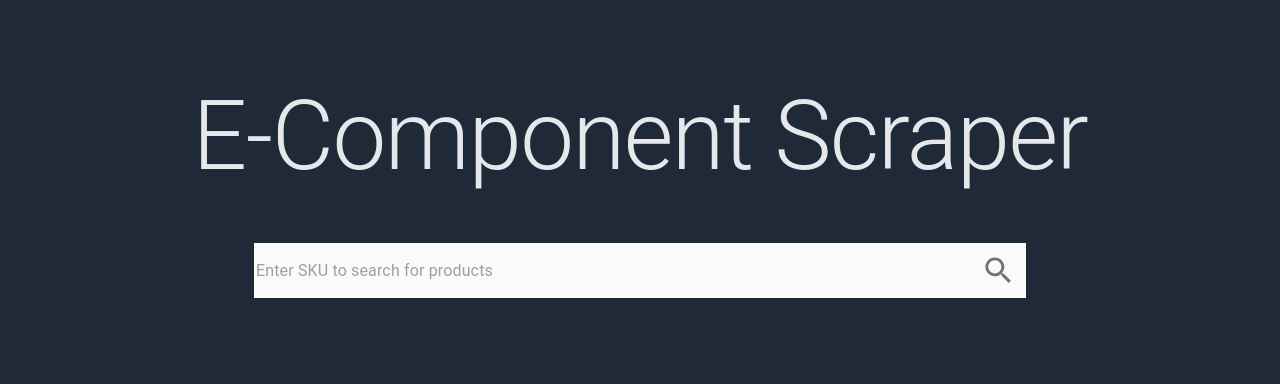
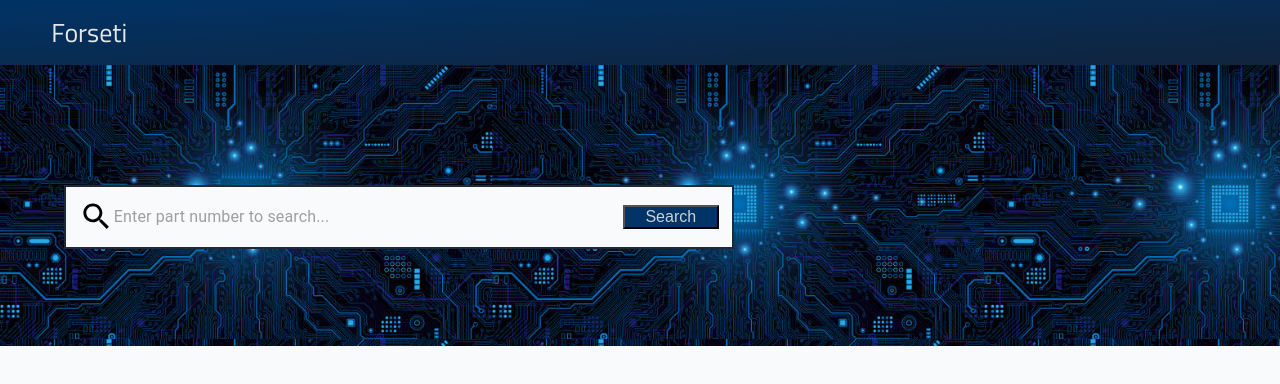
Before and after one commit to kana140/component-scraper, a React (Create React App) app in the folder frontend/: page / in a window 1280 px wide. Shown: the top 384 px of the page. Built offline with nearby package versions, Linux system fonts and the light colour scheme.

Commit message:
Update UI

```diff
--- a/frontend/src/App.css
+++ b/frontend/src/App.css
@@ -1,16 +1,30 @@
 .App {
-  text-align: center;
-  color: white;
+  /* text-align: center; */
+  /* color: white; */
+}
+html,
+body,
+.App,
+#root {
+  height: 100vh;
+  margin: 0;
+  padding: 0;
+  background-color: #f8fafc;
 }
 
+.top-bar {
+  height: 5vh;
+}
+
+.background {
+  background-image: url("../public/net.png");
+  padding: 15vh;
+  position: relative;
+}
+/*
 body {
   background-color: #1f2937;
-}
-
-.App-logo {
-  height: 40vmin;
-  pointer-events: none;
-}
+} */
 
 @media (prefers-reduced-motion: no-preference) {
   .App-logo {
@@ -19,13 +33,21 @@ body {
 }
 
 .App-header {
-  margin-top: 10vh;
-  display: flex;
+  /* margin-top: 10vh; */
+  /* display: flex;
+
   flex-direction: column;
   align-items: center;
-  justify-content: center;
+  justify-content: center; */
+  padding: 1%;
+  padding-left: 4%;
+  /* background-color: #11243d; */
+  background-image: linear-gradient(to bottom right, #003366, #11243d);
   font-size: calc(10px + 2vmin);
   color: #e5e7eb;
+  /* background-image: src(
+    "/Users/keitelanana/Projects/net-component-scraper/frontend/public/net.png"
+  ); */
 }
 
 .App-link {
--- a/frontend/src/App.js
+++ b/frontend/src/App.js
@@ -4,6 +4,7 @@ import { SearchBar } from "./components/SearchBar/SearchBar";
 import { ProductResult } from "./components/ProductResult/ProductResult";
 import { Typography } from "@mui/material";
 import { useState } from "react";
+import CheckCircleIcon from "@mui/icons-material/CheckCircle";
 
 function App() {
   const [searchQuery, setSearchQuery] = useState("");
@@ -12,15 +13,18 @@ function App() {
 
   return (
     <div className="App">
-      <header className="App-header">
-        <Typography variant="h1">E-Component Scraper</Typography>
-      </header>
+      <div className="App-header">Forseti</div>
+      <div className="background">
         <SearchBar
           searchQuery={searchQuery}
           setSearchQuery={setSearchQuery}
           setSearchResult={setSearchResult}
           setIsLoading={setIsLoading}
         ></SearchBar>
+        <div className="check-boxes">
+          <CheckCircleIcon fontSize="large" />
+        </div>
+      </div>
       <ProductResult
         products={searchResult}
         isLoading={isLoading}
--- a/frontend/src/components/ProductResult/ProductResult.css
+++ b/frontend/src/components/ProductResult/ProductResult.css
@@ -5,3 +5,7 @@
 .search-table .a :hover {
   color: #86e3d6;
 }
+
+.search-result {
+  padding: 2%;
+}
--- a/frontend/src/components/ProductResult/ProductResult.js
+++ b/frontend/src/components/ProductResult/ProductResult.js
@@ -7,6 +7,7 @@ import {
   Typography,
 } from "@mui/material";
 import { ProductsTable } from "../ProductsTable/ProductsTable";
+import "./ProductResult.css";
 
 export const ProductResult = ({ products, isLoading }) => {
   return (
@@ -24,19 +25,19 @@ export const ProductResult = ({ products, isLoading }) => {
             alignItems: "center",
           }}
         >
-          <CircularProgress sx={{ color: "#f08080", margin: "auto" }} />
+          <CircularProgress sx={{ color: "#1f2937", margin: "auto" }} />
         </Container>
       ) : products && Object.entries(products).length > 0 ? (
         <div className="search-table">
           {Object.entries(products).map(([siteName, siteData]) => (
             <Accordion key={siteName}>
-              <AccordionSummary>
+              <AccordionSummary sx={{ color: "#11243d" }}>
                 <Typography>
                   <a
                     href={siteData.websiteLink}
                     target="_blank"
                     rel="noopener noreferrer"
-                    sx={{ color: "#14B8A6" }}
+                    sx={{ color: "#e5e7eb" }}
                   >
                     {siteData.products.length} products found from {siteName}
                   </a>
--- a/frontend/src/components/ProductsTable/ProductsTable.js
+++ b/frontend/src/components/ProductsTable/ProductsTable.js
@@ -42,7 +42,7 @@ export const ProductsTable = ({ products }) => {
     <Paper
       sx={{
         width: "100%",
-        backgroundColor: "#f7fff7",
+        // backgroundColor: "",
       }}
     >
       <DataGrid
--- a/frontend/src/components/SearchBar/SearchBar.css
+++ b/frontend/src/components/SearchBar/SearchBar.css
@@ -2,13 +2,25 @@
   background-color: #f8fafc;
   /* padding: 2.5%; */
   margin: auto;
-  border-color: #f7fff7;
+  border-color: #1f2937;
   border-style: solid;
   border-width: 2px;
-  width: 60%;
-  margin-top: 4%;
-  margin-bottom: 4%;
+  width: 50%;
   font-size: 2em;
+  border-radius: 0px;
+  position: absolute;
+  left: 5%;
+  padding: 1%;
+}
+
+.search-button {
+  height: 100%;
+  /* position: absolute; */
+  /* right: 0; */
+  background-color: #003366;
+  color: #cbd2d9;
+  width: 15%;
+  font-size: 0.5em;
 }
 
 .text-area {
@@ -20,7 +32,7 @@
 
 .search-icon {
   margin-left: 1;
-  fill: #14b8a6;
+  fill: #003366;
 }
 
 .search-icon :hover {
--- a/frontend/src/components/SearchBar/SearchBar.js
+++ b/frontend/src/components/SearchBar/SearchBar.js
@@ -30,9 +30,16 @@ export const SearchBar = ({
   return (
     <Box className="search-bar" display="flex" alignItems="center">
       <Box flex="1" display="flex" alignItems="center">
+        {/* <IconButton
+          type="submit"
+          aria-label="search"
+
+        > */}
+        <SearchIcon className="search-icon" fontSize="large" />
+        {/* </IconButton> */}
         <Input
           className="text-area"
-          placeholder="Enter SKU to search for products"
+          placeholder="Enter part number to search..."
           disableUnderline
           onInput={(e) => {
             setSearchQuery(e.target.value);
@@ -41,18 +48,18 @@ export const SearchBar = ({
             "& fieldset": { border: "none" },
           }}
         />
-        <IconButton
+      </Box>
+      <button
+        className="search-button"
         type="submit"
-          aria-label="search"
         onClick={() => {
           getSearchResult(searchQuery);
           console.log("search clicked");
           console.log(searchQuery);
         }}
       >
-          <SearchIcon className="search-icon" fontSize="large" />
-        </IconButton>
-      </Box>
+        Search
+      </button>
     </Box>
   );
 };
--- a/frontend/src/index.css
+++ b/frontend/src/index.css
@@ -1,13 +1,23 @@
+@import url("https://fonts.googleapis.com/css2?family=Titillium+Web:wght@300;400;600;700&display=swap");
+
 body {
+  font-family: "Titillium Web", sans-serif;
+}
+
+/* body {
   margin: 0;
-  font-family: -apple-system, BlinkMacSystemFont, 'Segoe UI', 'Roboto', 'Oxygen',
-    'Ubuntu', 'Cantarell', 'Fira Sans', 'Droid Sans', 'Helvetica Neue',
+  font-family: -apple-system, BlinkMacSystemFont, "Segoe UI", "Roboto", "Oxygen",
+    "Ubuntu", "Cantarell", "Fira Sans", "Droid Sans", "Helvetica Neue",
     sans-serif;
   -webkit-font-smoothing: antialiased;
   -moz-osx-font-smoothing: grayscale;
 }
-
-code {
-  font-family: source-code-pro, Menlo, Monaco, Consolas, 'Courier New',
+/*  */
+/* code {
+  font-family: source-code-pro, Menlo, Monaco, Consolas, "Courier New",
     monospace;
+} */
+*/ html {
+  background-image: "/Users/keitelanana/Projects/net-component-scraper/frontend/public/net.png";
+  height: 100vh;
 }
```
Also changed, not shown: frontend/public/eye.jpg (added), frontend/public/net.png (added). Lines whose indentation alone changed are shown as unchanged.
